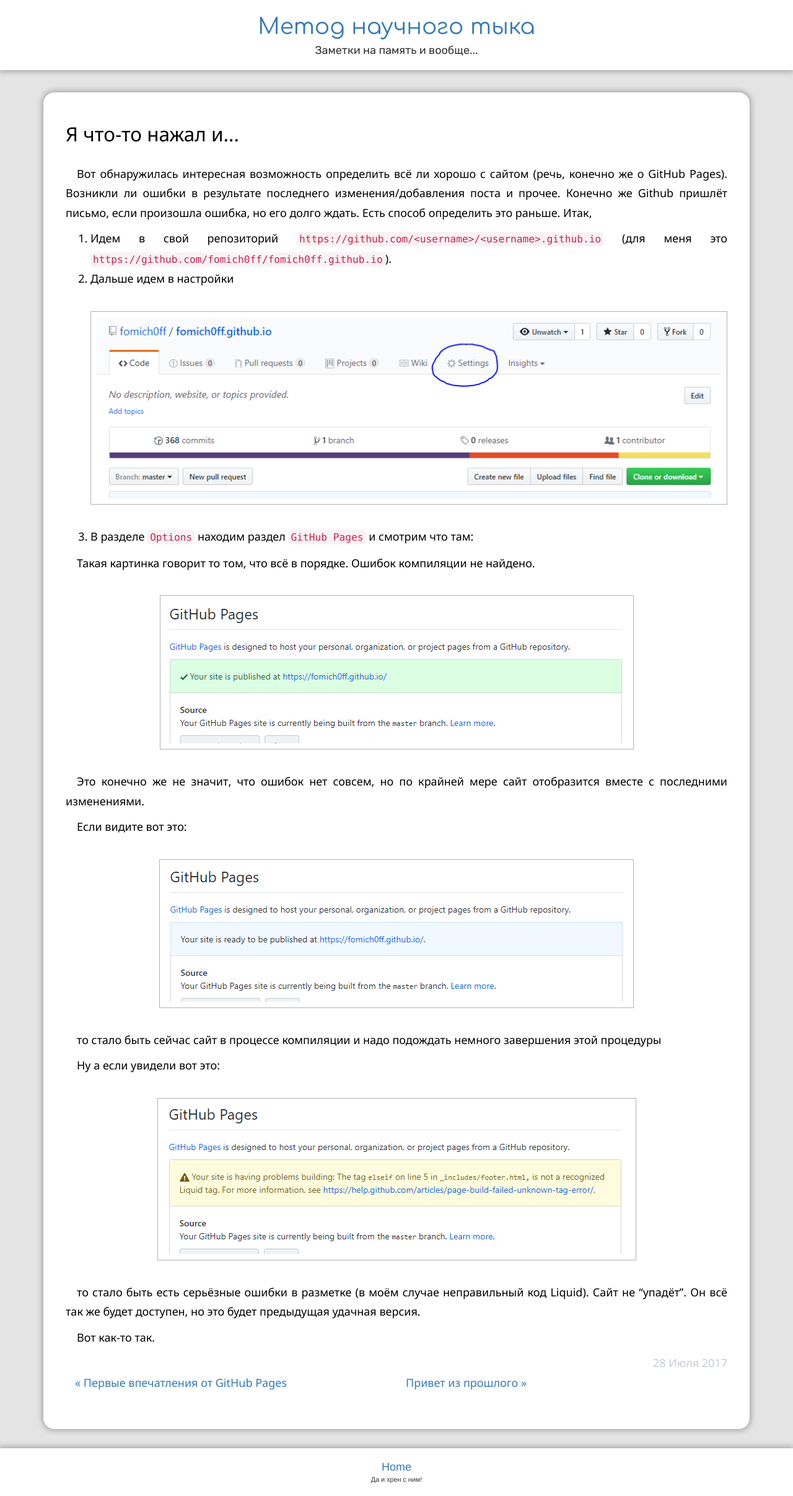
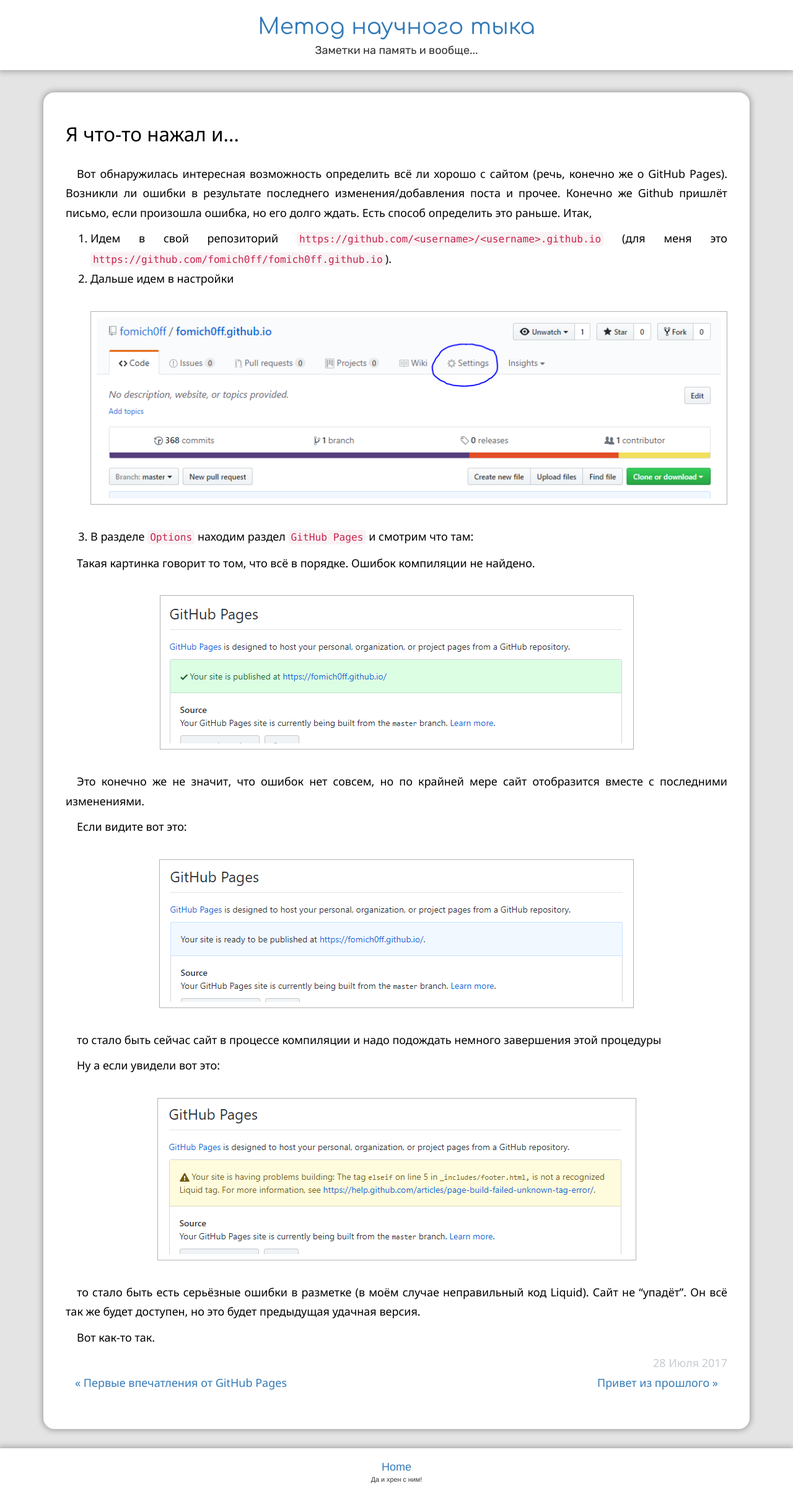
Before and after one commit to fomich0ff/fomich0ff.github.io, a Jekyll site: the page built from _posts/2017-07-28-how-to-check-site-status.md, in a window 1280 px wide. Shown: the whole page at 62% size. Built offline with Jekyll 4.4.1, drawn with Linux system fonts in a browser that asks for light colours; nearby versions of some CDN libraries; our own code applies the rules of GitHub Pages for plain Markdown files; comment, search, counter and statistics services are not loaded.

Commit message:
page nav  updated

```diff
--- a/_includes/page-navigation.html
+++ b/_includes/page-navigation.html
@@ -1,8 +1,8 @@
 {% if site.page-navigation.enabled %}
     <div class="post-nav">
-        {% if page.previous.url %}
-            <div class="col-sm-6">
-                <a class="prev" href="{{page.previous.url}}">
+		<div class="col-sm-6 col-xs-6 prev">
+        	{% if page.previous.url %}
+                <a class="prev-link" href="{{page.previous.url}}">
                     {% if site.page-navigation.show-pointers %}
                         <span "pointer">
                             {{site.page-navigation.previous.pointer}}
@@ -19,12 +19,12 @@
                         </span>
                     {% endif %}
                 </a>
-            </div>
-        {% endif %}
+        	{% endif %}
+		</div>
 
-        {% if page.next.url %}
-            <div class="col-sm-6">
-                <a class="next" href="{{page.next.url}}">
+        <div class="col-sm-6 col-xs-6 next">
+			{% if page.next.url %}
+                <a class="next-link" href="{{page.next.url}}">
                     {% if site.page-navigation.show-labels %}
                         <span class="nav-label">
                             {{site.page-navigation.next.label}}
@@ -41,7 +41,7 @@
                         </span>
                     {% endif %}
                 </a>
-            </div>
-        {% endif %}
+			{% endif %}
+		</div>
     </div>
 {% endif %}
--- a/_sass/base.scss
+++ b/_sass/base.scss
@@ -104,3 +104,18 @@
 	border-bottom: 2px solid $post-divider-color;
 	margin: 2em 0em;
 }
+
+.post-nav {
+	.prev {
+		text-align: left;
+	}
+	.next {
+		text-align: right
+	}
+	.prev-link {
+		display: inline-block;
+	}
+	.next-link {
+		@extend .prev-link;
+	}
+}
```
Also changed, not shown: _sass/post.scss (+7 -7 lines). Lines whose indentation alone changed are shown as unchanged.
